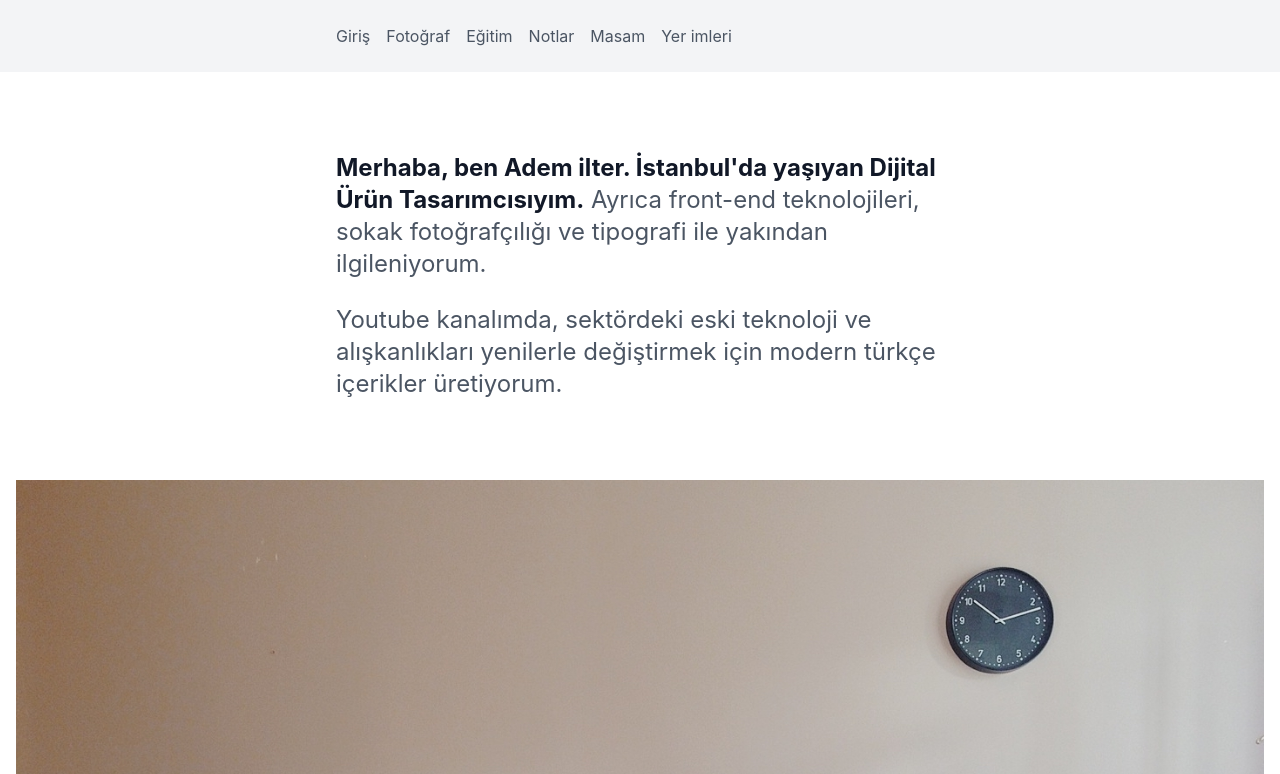
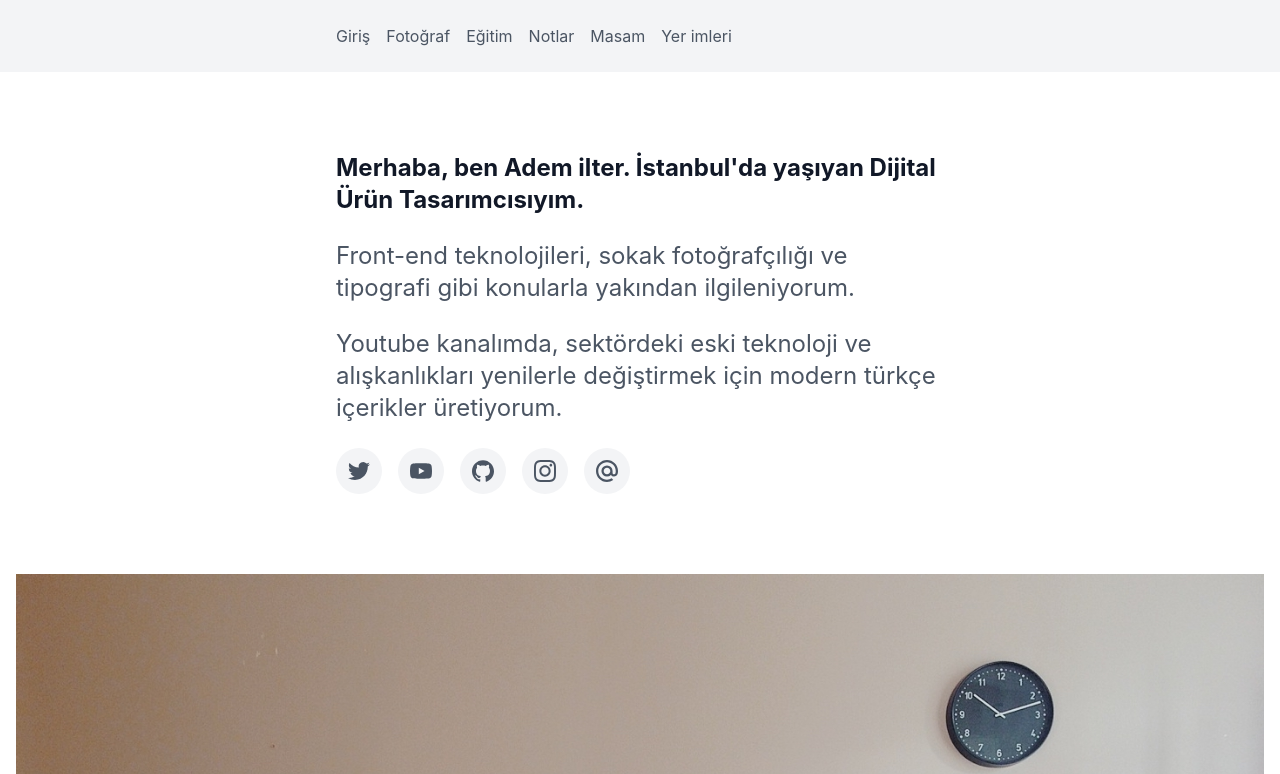
Before and after one commit to ademilter/homepage, a Next.js app: page / in a window 1280 px wide. Shown: the top 774 px of the page. Built offline with nearby package versions, Linux system fonts and the light colour scheme; a web font is replaced by a local one; what @tailwindcss/typography would draw is missing.

Commit message:
refactor

```diff
--- a/components/a.js
+++ b/components/a.js
@@ -1,6 +1,7 @@
 import React from 'react'
+import cn from 'classnames'
 
-function A({ children, href, blank, ...props }) {
+function A({ children, href, blank, className, ...props }) {
   const isBlank = blank
     ? {
         rel: 'noopener noreferrer',
@@ -9,7 +10,12 @@ function A({ children, href, blank, ...props }) {
     : {}
 
   return (
-    <a href={href} {...isBlank} className="underline" {...props}>
+    <a
+      href={href}
+      {...isBlank}
+      className={cn('underline hover:underline', className)}
+      {...props}
+    >
       {children}
     </a>
   )
--- a/components/social.js
+++ b/components/social.js
@@ -3,29 +3,28 @@ import A from '@comp/a'
 
 function SocialButton({ href, children }) {
   return (
-    <A href={href} blank className="rounded">
+    <A
+      href={href}
+      blank
+      className="
+      p-3 bg-gray-100 rounded-full transition-colors
+      hover:bg-blue-600 hover:text-white"
+    >
       {children}
     </A>
   )
 }
 
-function Social({
-  superpeer = true,
-  twitter = true,
-  youtube = true,
-  github = false,
-  instagram = true
-}) {
+function Social({ size = 22 }) {
   return (
     <div className="flex space-x-4">
-      {twitter && (
       <SocialButton href={SiteConfig.social.twitter}>
         <svg
           role="img"
           xmlns="http://www.w3.org/2000/svg"
           viewBox="0 0 24 24"
-            width={22}
-            height={22}
+          width={size}
+          height={size}
         >
           <title>Twitter icon</title>
           <path
@@ -34,15 +33,13 @@ function Social({
           />
         </svg>
       </SocialButton>
-      )}
-      {youtube && (
       <SocialButton href={SiteConfig.social.youtube}>
         <svg
           role="img"
           xmlns="http://www.w3.org/2000/svg"
           viewBox="0 0 24 24"
-            width={22}
-            height={22}
+          width={size}
+          height={size}
         >
           <title>YouTube icon</title>
           <path
@@ -51,15 +48,13 @@ function Social({
           />
         </svg>
       </SocialButton>
-      )}
-      {github && (
       <SocialButton href={SiteConfig.social.github}>
         <svg
           role="img"
           xmlns="http://www.w3.org/2000/svg"
           viewBox="0 0 24 24"
-            width={22}
-            height={22}
+          width={size}
+          height={size}
         >
           <title>GitHub icon</title>
           <path
@@ -68,15 +63,13 @@ function Social({
           />
         </svg>
       </SocialButton>
-      )}
-      {instagram && (
       <SocialButton href={SiteConfig.social.instagram}>
         <svg
           role="img"
           xmlns="http://www.w3.org/2000/svg"
           viewBox="0 0 24 24"
-            width={22}
-            height={22}
+          width={size}
+          height={size}
         >
           <title>Instagram icon</title>
           <path
@@ -85,23 +78,21 @@ function Social({
           />
         </svg>
       </SocialButton>
-      )}
-      {superpeer && (
-        <SocialButton href={SiteConfig.social.superpeer}>
+      <SocialButton href={'mailto:' + SiteConfig.author.email}>
         <svg
-            fill="none"
+          role="img"
+          viewBox="0 0 24 24"
+          width={size}
+          height={size}
           xmlns="http://www.w3.org/2000/svg"
-            viewBox="0 0 50 55"
-            width={22}
-            height={22}
         >
+          <title>Email icon</title>
           <path
             fill="currentColor"
-              d="M42.31 42.79c-5.004-1.098-9.305-2.02-9.305-2.02.746-.526 1.536-1.623 1.536-2.984 0-1.58-.834-2.502-1.492-2.984.878-.659 2.063-1.844 2.063-3.994 0-2.326-1.58-3.511-2.414-4.082.658-.614 1.58-1.843 1.58-3.555 0-3.028-2.326-4.389-4.214-5.135-1.536-.57-4.433-.79-6.978-.79-4.17 0-7.944.307-9.744.307-2.15 0-1.887-1.097-1.097-2.107.483-.57 6.584-8.602 7.725-10.05.79-1.054 1.711-2.063 2.414-1.668.746.395.439 2.238-.351 4.257-1.186 3.16-2.853 5.18-3.248 5.881l2.809 1.712c1.097-1.36 4.652-7.286 4.652-11.104 0-1.712-.658-3.16-1.931-3.95-1.273-.746-2.897-.702-4.345.176-.966.57-1.931 1.404-2.765 2.457-2.195 2.81-6.847 8.69-8.559 10.885-2.458 3.204-1.316 7.154 3.906 7.154 1.844 0 7.857-.439 10.183-.439 2.677 0 3.994.132 4.915.263 1.756.264 2.766 1.054 2.766 2.107 0 .746-.352 1.273-.966 1.712-.615.439-1.185 1.097-1.185 2.019 0 1.097 1.01 1.536 1.668 1.975.878.57 1.404.965 1.404 1.887 0 .834-.614 1.317-1.317 1.843-.57.44-1.316.922-1.316 1.931 0 .922.658 1.361 1.097 1.712.439.351.922.746.922 1.492s-.351 1.098-1.23 1.624c-.701.395-1.71 1.142-1.71 2.195 0 1.185.833 1.711 1.842 1.975 2.414.57 9.612 2.107 12.07 2.677.79.176 1.58.439 1.58 1.097 0 .659-1.053.966-2.545.966-5.18 0-19.575-1.053-28.046-3.994-5.75-1.931-8.91-5.486-8.91-9.743 0-3.687 2.458-6.979 5.136-8.866L6.496 23.17C2.633 25.848 0 30.105 0 34.582c0 5.18 3.072 10.446 11.543 13.299 8.997 3.028 22.647 3.95 29.011 3.95 4.345 0 6.452-1.8 6.452-4.52-.044-2.59-2.15-3.995-4.697-4.521z"
+            d="M15.61 12c0 1.99-1.62 3.61-3.61 3.61-1.99 0-3.61-1.62-3.61-3.61 0-1.99 1.62-3.61 3.61-3.61 1.99 0 3.61 1.62 3.61 3.61M12 0C5.383 0 0 5.383 0 12s5.383 12 12 12c2.424 0 4.761-.722 6.76-2.087l.034-.024-1.617-1.879-.027.017A9.494 9.494 0 0 1 12 21.54c-5.26 0-9.54-4.28-9.54-9.54 0-5.26 4.28-9.54 9.54-9.54 5.26 0 9.54 4.28 9.54 9.54a9.63 9.63 0 0 1-.225 2.05c-.301 1.239-1.169 1.618-1.82 1.568-.654-.053-1.42-.52-1.426-1.661V12A6.076 6.076 0 0 0 12 5.93 6.076 6.076 0 0 0 5.93 12 6.076 6.076 0 0 0 12 18.07a6.02 6.02 0 0 0 4.3-1.792 3.9 3.9 0 0 0 3.32 1.805c.874 0 1.74-.292 2.437-.821.719-.547 1.256-1.336 1.553-2.285.047-.154.135-.504.135-.507l.002-.013c.175-.76.253-1.52.253-2.457 0-6.617-5.383-12-12-12"
           />
         </svg>
       </SocialButton>
-      )}
     </div>
   )
 }
--- a/pages/index.js
+++ b/pages/index.js
@@ -1,23 +1,29 @@
 import NextImage from 'next/image'
 import PageTransition from '@comp/page-transition'
+import Social from '@comp/social'
 
 function HomePage() {
   return (
     <PageTransition>
       <div className="c-small">
-        <p className="text-2xl">
-          <b className="text-gray-900">
+        <div className="space-y-6">
+          <h1 className="text-2xl font-bold text-gray-900">
             Merhaba, ben Adem ilter. İstanbul'da yaşıyan Dijital Ürün
             Tasarımcısıyım.
-          </b>{' '}
-          Ayrıca front-end teknolojileri, sokak fotoğrafçılığı ve tipografi ile
-          yakından ilgileniyorum.
-        </p>
+          </h1>
 
-        <p className="text-2xl mt-6">
-          Youtube kanalımda, sektördeki eski teknoloji ve alışkanlıkları
-          yenilerle değiştirmek için modern türkçe içerikler üretiyorum.
-        </p>
+          <p className="text-2xl">
+            Front-end teknolojileri, sokak fotoğrafçılığı ve tipografi gibi
+            konularla yakından ilgileniyorum.
+          </p>
+
+          <p className="text-2xl">
+            Youtube kanalımda, sektördeki eski teknoloji ve alışkanlıkları
+            yenilerle değiştirmek için modern türkçe içerikler üretiyorum.
+          </p>
+
+          <Social />
+        </div>
       </div>
 
       <div className="c-large">
--- a/styles/globals.css
+++ b/styles/globals.css
@@ -2,6 +2,10 @@
 @tailwind components;
 @tailwind utilities;
 
+
+
+
+@layer base {
   @font-face {
     font-family: 'Inter var';
     font-weight: 100 900;
@@ -23,15 +27,6 @@
   html {
     scroll-behavior: smooth;
   }
-
-@layer base {
-  .truncate {
-    white-space: normal !important;
-    display: -webkit-box;
-    -webkit-box-orient: vertical;
-    -webkit-line-clamp: var(--chakra-line-clamp);
-    --chakra-line-clamp: 1;
-  }
 }
 
 @layer components {
```
Lines whose indentation alone changed are shown as unchanged.
